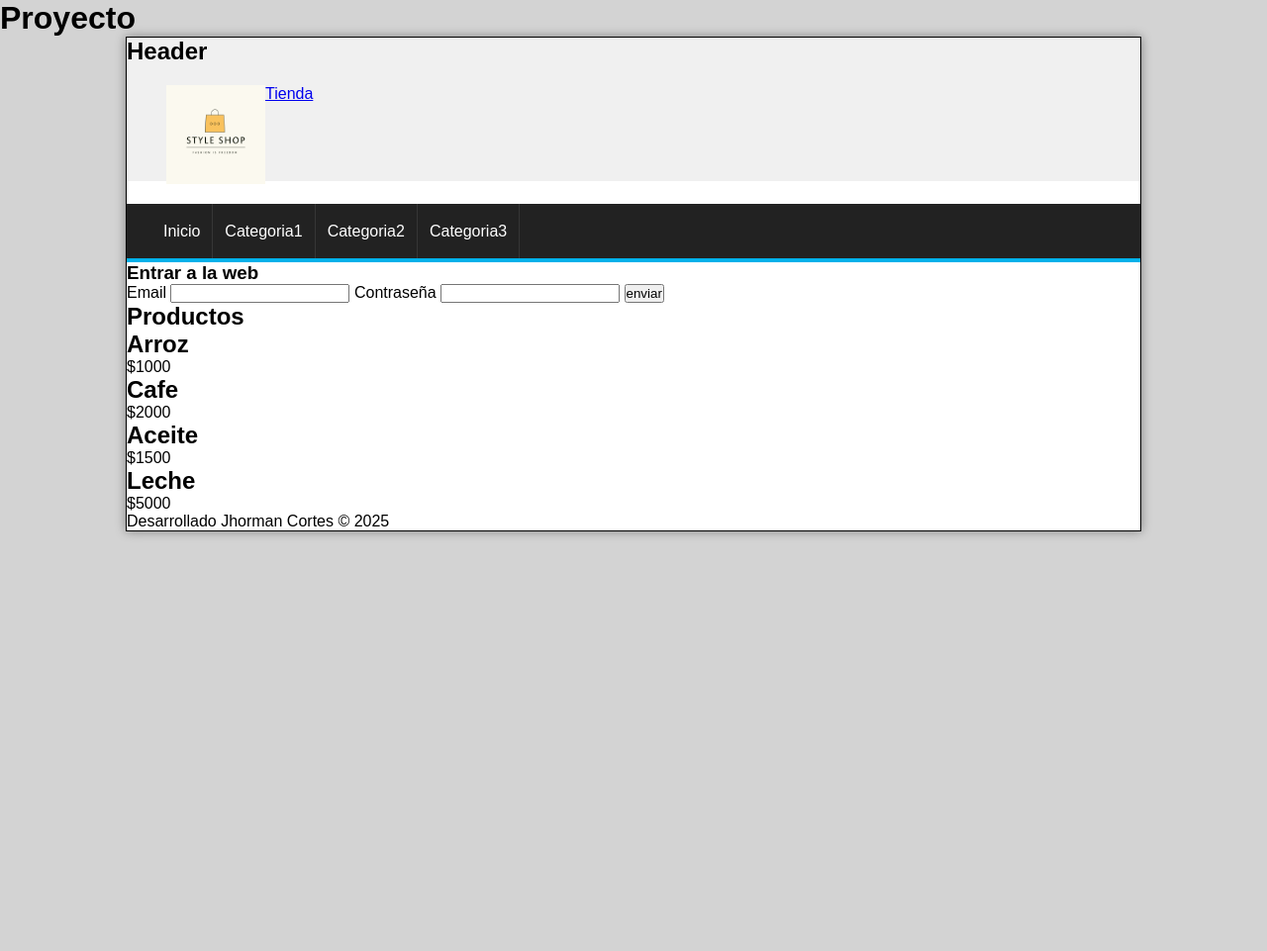
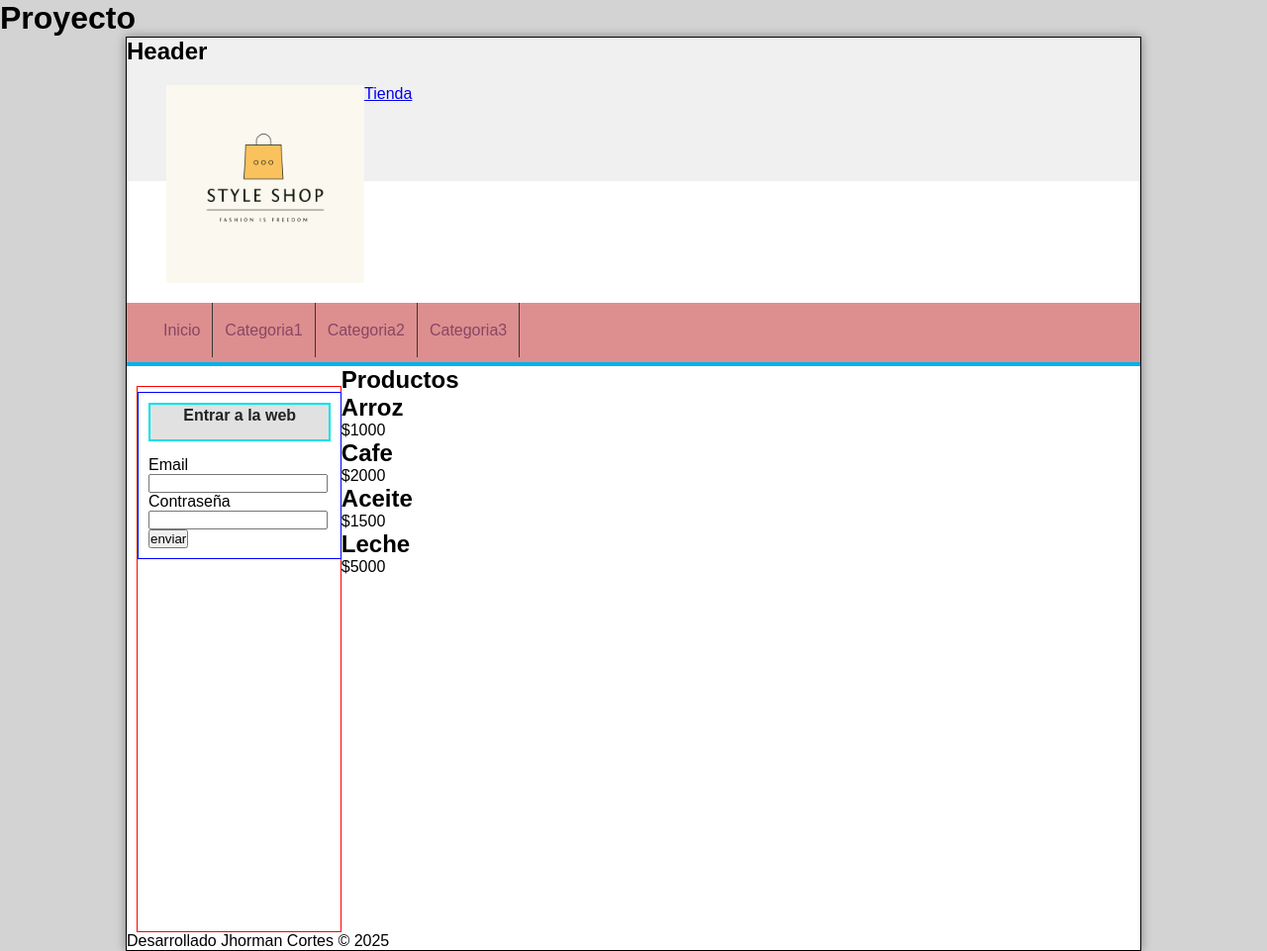
Before and after one commit to Jhorman18/Layout-Tienda, a PHP site: page / in a window 1280 px wide. Shown: the whole page at 99% size. Before the commit the page ends 542 px from the top, so only its background shows below. Run offline with PHP 8.4, Linux system fonts and the light colour scheme.

Commit message:
modificacion en el css

```diff
--- a/css/style.css
+++ b/css/style.css
@@ -36,14 +36,14 @@ body{
 
 #logo img{
     float: left;
-    height: 100px;
+    height: 200px;
 }
 
 #menu{
     clear: both;
-    height: 55px;
-    background: #222;
+    background: #dd8f8f;
     color: white;
+    height: 60px;
     border-bottom: 4px solid #01b1ea;
 }
 
@@ -55,14 +55,14 @@ body{
 }
 
 #menu ul li{
+    line-height: 55px;
     float: left;
-    border-right: 1px solid #363636;
-    line-height: 55px;
+    border-right: 1px solid#363636;
 }
 
 #menu a{
     display: block;
-    color: white;
+    color: rgba(63, 6, 63, 0.534);
     text-decoration: none;
     padding-left: 12px;
     padding-right: 12px;
@@ -70,5 +70,44 @@ body{
 }
 
 #menu a:hover{
-    background-color: #01b1ea;
+    background-color: blue;
+
 }
+
+#content{
+    margin: 0px auto;
+    overflow: hidden;
+    background-color: white;
+}
+
+#lateral{
+    width: 20%;
+    min-height: 550px;
+    float: left;
+    border: 1px solid red;
+    margin-top: 20px;
+    margin-left: 10px;
+
+}
+
+#lateral .block_aside{
+    display: block;
+    width: 90%;
+    margin: 5px auto;
+    padding: 10px;
+    border: 1px solid blue  ;
+}
+
+#lateral h3{
+    display: block;
+    color: #222;
+    width: center;
+    text-align: center;
+    padding-top: 2px;
+    padding-bottom: 15px;
+    margin-bottom: 15px;
+    font-size: 16px;
+    font-weight: bold;
+    background: #e1e1e1;
+    border: 2px solid #01e1EA;
+}
```
